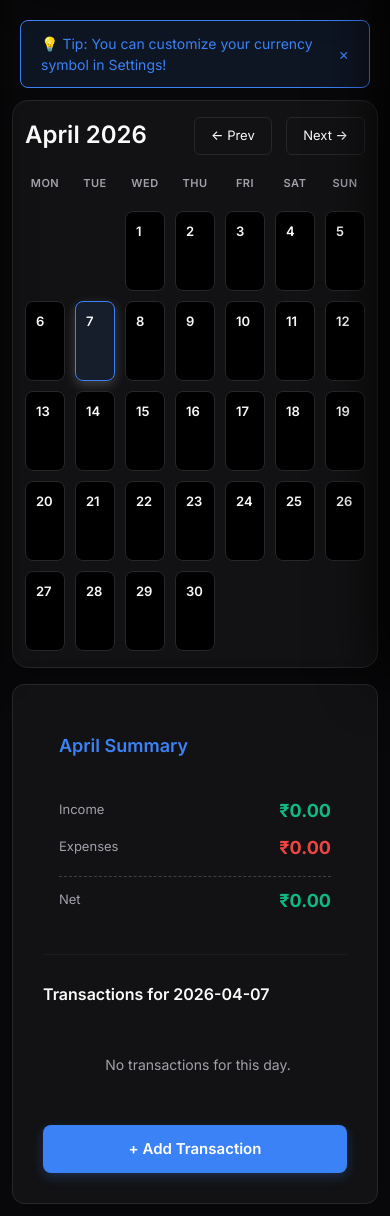
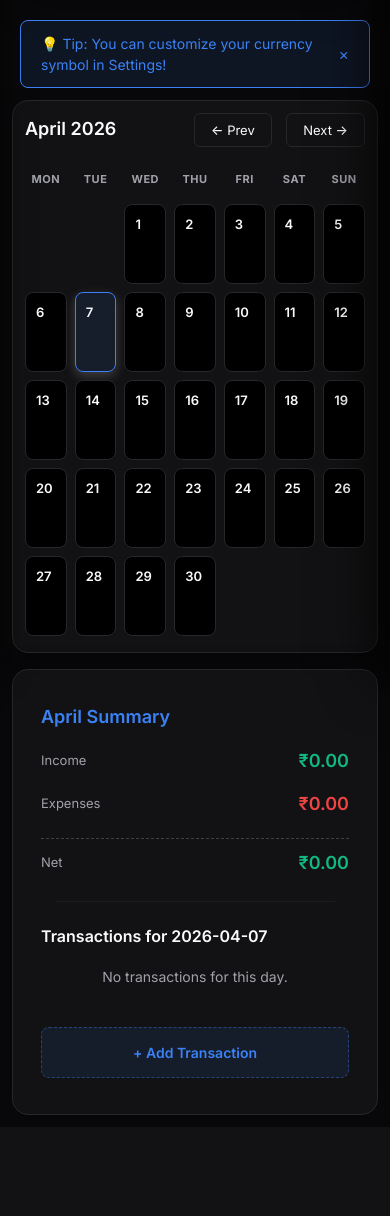
Before and after one commit to dariofdo2006-lgtm/project, a Flask app: page / in a window 390 px wide. Shown: the part 168-1384 px from the top of the page. After the commit the page ends 1283 px from the top, so only its background shows below. Run offline with Flask 3, Linux system fonts and the light colour scheme; the visitor is signed in with stand-in values (Sample User, id 1); data that the repository does not hold is empty; parts of the project's set-up code (start-up, migrations or seed data) failed here and were passed over; some libraries are stand-ins or nearby versions.

Commit message:
Fix mobile alignment in overview page

```diff
--- a/templates/index.html
+++ b/templates/index.html
@@ -25,70 +25,70 @@
 <div class="dashboard-panes">
     <!-- Calendar Pane -->
     <div class="calendar-panel">
-        <div class="cal-header" style="display:flex; justify-content:space-between; align-items:center; margin-bottom: 20px;">
-            <h2 class="cal-title" style="margin:0; font-size: 24px;">{{ month_name }} {{ year }}</h2>
+        <div class="cal-header">
+            <h2 class="cal-title">{{ month_name }} {{ year }}</h2>
             <div>
                 {% set prev_month = month - 1 if month > 1 else 12 %}
                 {% set prev_year = year if month > 1 else year - 1 %}
                 {% set next_month = month + 1 if month < 12 else 1 %}
                 {% set next_year = year if month < 12 else year + 1 %}
-                <a href="/?year={{ prev_year }}&month={{ prev_month }}" class="btn-outline" style="text-decoration:none; display:inline-block; padding:8px 16px; border:1px solid var(--border-dark); border-radius:6px; color:var(--text-light); margin-right:10px;">← Prev</a>
-                <a href="/?year={{ next_year }}&month={{ next_month }}" class="btn-outline" style="text-decoration:none; display:inline-block; padding:8px 16px; border:1px solid var(--border-dark); border-radius:6px; color:var(--text-light);">Next →</a>
+                <a href="/?year={{ prev_year }}&month={{ prev_month }}" class="btn-outline" style="margin-right:10px;">← Prev</a>
+                <a href="/?year={{ next_year }}&month={{ next_month }}" class="btn-outline">Next →</a>
             </div>
         </div>
 
-        <div class="calendar-grid" id="calendar-grid" style="display:grid; grid-template-columns:repeat(7, 1fr); gap:10px;">
-            <div class="calendar-day-header" style="text-align:center; color:var(--text-muted); font-weight:600; padding-bottom:10px;">Mon</div>
-            <div class="calendar-day-header" style="text-align:center; color:var(--text-muted); font-weight:600; padding-bottom:10px;">Tue</div>
-            <div class="calendar-day-header" style="text-align:center; color:var(--text-muted); font-weight:600; padding-bottom:10px;">Wed</div>
-            <div class="calendar-day-header" style="text-align:center; color:var(--text-muted); font-weight:600; padding-bottom:10px;">Thu</div>
-            <div class="calendar-day-header" style="text-align:center; color:var(--text-muted); font-weight:600; padding-bottom:10px;">Fri</div>
-            <div class="calendar-day-header" style="text-align:center; color:var(--text-muted); font-weight:600; padding-bottom:10px;">Sat</div>
-            <div class="calendar-day-header" style="text-align:center; color:var(--text-muted); font-weight:600; padding-bottom:10px;">Sun</div>
+        <div class="calendar-grid" id="calendar-grid">
+            <div class="calendar-day-header">Mon</div>
+            <div class="calendar-day-header">Tue</div>
+            <div class="calendar-day-header">Wed</div>
+            <div class="calendar-day-header">Thu</div>
+            <div class="calendar-day-header">Fri</div>
+            <div class="calendar-day-header">Sat</div>
+            <div class="calendar-day-header">Sun</div>
             <!-- JS will inject days here -->
         </div>
     </div>
 
     <!-- Summary & Transactions Pane -->
-    <div class="summary-panel" style="background:var(--panel-dark); border:1px solid var(--border-dark); border-radius:12px; padding:30px;">
-        <div class="summary-header" style="margin-bottom:20px;">
-            <h3 class="summary-title" style="margin:0; font-size:18px; color:var(--brand-blue);">{{ month_name }} Summary</h3>
+    <div class="summary-panel">
+        <div class="summary-header">
+            <h3 class="summary-title" style="color:var(--brand-blue);">{{ month_name }} Summary</h3>
         </div>
 
-        <div class="stats-grid" style="display:flex; flex-direction:column; gap:10px;">
-            <div class="stat-row" style="display:flex; justify-content:space-between;">
+        <div class="stats-grid">
+            <div class="stat-row">
                 <span class="stat-label">Income</span>
-                <span class="stat-val text-success" style="color:#10b981; font-weight:bold;">{{ currency }}{{ "%.2f"|format(total_income) }}</span>
+                <span class="stat-val text-success">{{ currency }}{{ "%.2f"|format(total_income) }}</span>
             </div>
-            <div class="stat-row" style="display:flex; justify-content:space-between;">
+            <div class="stat-row">
                 <span class="stat-label">Expenses</span>
-                <span class="stat-val text-danger" style="color:#ef4444; font-weight:bold;">{{ currency }}{{ "%.2f"|format(total_expenses) }}</span>
+                <span class="stat-val text-danger">{{ currency }}{{ "%.2f"|format(total_expenses) }}</span>
             </div>
-            <div class="stat-row" style="display:flex; justify-content:space-between; margin-top: 5px; padding-top: 10px; border-top: 1px dashed var(--border-focus);">
+            <div class="stat-row" style="margin-top: 5px; padding-top: 10px; border-top: 1px dashed var(--border-focus);">
                 <span class="stat-label">Net</span>
-                <span class="stat-val {% if cash_diff >= 0 %}text-success{% else %}text-danger{% endif %}" style="font-weight:bold; color:{% if cash_diff >= 0 %}#10b981{% else %}#ef4444{% endif %};">{{ currency }}{{ "%.2f"|format(cash_diff) }}</span>
+                <span class="stat-val {% if cash_diff >= 0 %}text-success{% else %}text-danger{% endif %}">{{ currency }}{{ "%.2f"|format(cash_diff) }}</span>
             </div>
         </div>
 
-        <div class="divider" style="height:1px; background:var(--border-dark); margin:30px 0;"></div>
+        <div class="divider"></div>
 
-        <h3 style="margin-top:0; margin-bottom:20px; font-size:16px;">Transactions for {{ selected_date }}</h3>
-        <div class="transactions" style="display:flex; flex-direction:column; gap:15px; max-height:400px; overflow-y:auto; padding-right:10px;">
+        <div class="transactions">
+            <h3 style="margin-top:0; margin-bottom:15px; font-size:16px;">Transactions for {{ selected_date }}</h3>
             {% for e in daily_expenses %}
-            <div class="transaction-card" style="background:var(--bg-dark); border:1px solid var(--border-dark); border-radius:8px; padding:15px;">
-                <div class="tx-top" style="display:flex; justify-content:space-between; margin-bottom:5px;">
-                    <span class="tx-name" style="font-weight:600;">{{ e[4] }}</span>
-                    <span class="tx-amount {% if e[3] in income_categories %}text-success{% else %}text-danger{% endif %}" style="font-weight:bold; color:{% if e[3] in income_categories %}#10b981{% else %}#ef4444{% endif %};">
+            <div class="transaction-card">
+                <div class="tx-top">
+                    <span class="tx-name">{{ e[4] }}</span>
+                    <span class="tx-amount {% if e[3] in income_categories %}text-success{% else %}text-danger{% endif %}">
                         {% if e[3] in income_categories %}+{% else %}-{% endif %}{{ currency }}{{ "%.2f"|format(e[2]) }}
                     </span>
                 </div>
-                <div class="tx-bot" style="display:flex; justify-content:space-between; color:var(--text-muted); font-size:13px;">
+                <div class="tx-bot">
                     <span>{{ e[3]|title }}</span>
                     <div style="display:flex; gap:10px;">
                         {% if e[5] %}
                         <a href="/api/receipt/{{ e[0] }}" target="_blank" style="color:var(--brand-blue); text-decoration:none;">Receipt</a>
                         {% endif %}
-                        <span style="cursor:pointer; color:var(--text-muted);" onclick="openEditModal({{ e[0] }}, '{{ selected_date }}', {{ e[2] }}, '{{ e[3] }}', '{{ e[4] }}', '{{ e[6]|default(0) }}')">Edit</span>
+                        <span style="cursor:pointer; color:var(--text-muted); transition: color 0.2s;" onmouseover="this.style.color='var(--brand-blue)'" onmouseout="this.style.color='var(--text-muted)'" onclick="openEditModal({{ e[0] }}, '{{ selected_date }}', {{ e[2] }}, '{{ e[3] }}', '{{ e[4] }}', '{{ e[6]|default(0) }}')">Edit</span>
                     </div>
                 </div>
             </div>
@@ -98,7 +98,7 @@
             {% endif %}
         </div>
 
-        <button class="btn-primary" onclick="openModal('{{ selected_date }}')" style="margin-top: 20px;">+ Add Transaction</button>
+        <div class="add-btn" onclick="openModal('{{ selected_date }}')">+ Add Transaction</div>
     </div>
 </div>
 {% endblock %}
```
